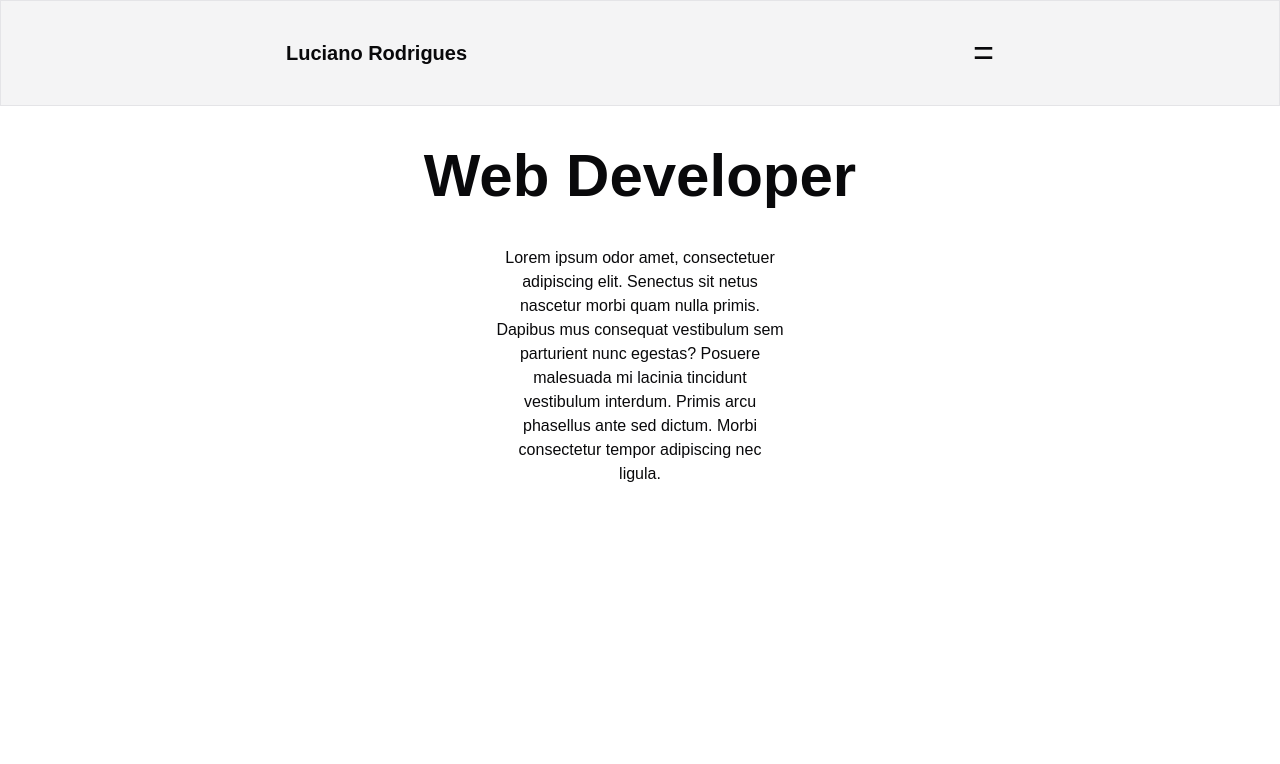
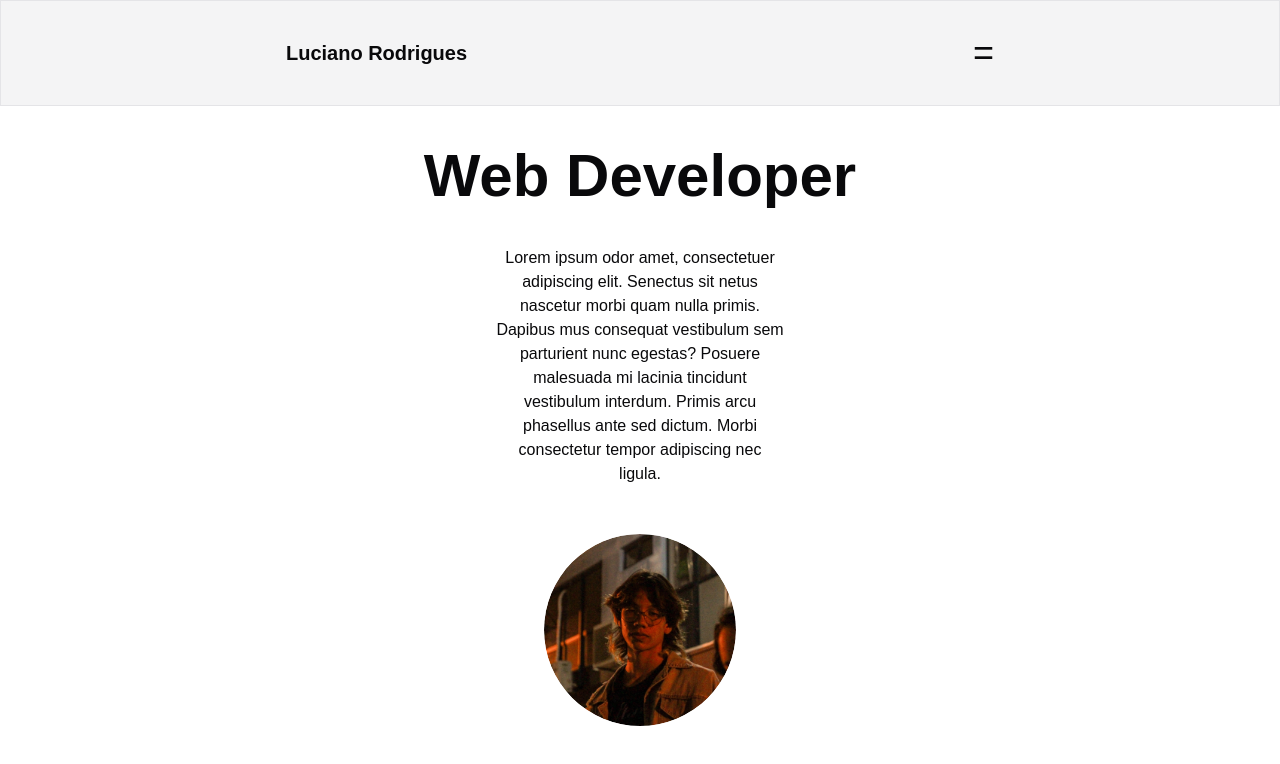
Before and after one commit to sushinectar/my-portfolio, a Next.js app: page / in a window 1280 px wide. Shown: the top 764 px of the page. Built offline with nearby package versions, Linux system fonts and the light colour scheme.

Commit message:
adding new content to the summary

```diff
--- a/src/app/page.js
+++ b/src/app/page.js
@@ -1,5 +1,6 @@
 "use client"
 import React, { useState } from "react"
+import Image from "next/image"
 
 export default function Home() {
   const [isMenuOpen, setIsMenuOpen] = useState(false)
@@ -54,7 +55,8 @@ export default function Home() {
         </div>
       )}
 
-      <main className="flex justify-center">
+      <main className="flex flex-col justify-center gap-12">
+        {/* summary about */}
         <div className="flex flex-col justify-center items-center text-center gap-10 mt-10">
           <h1 className="text-6xl font-bold">Web Developer</h1>
           <p className="w-72">
@@ -63,6 +65,17 @@ export default function Home() {
             vestibulum interdum. Primis arcu phasellus ante sed dictum. Morbi consectetur tempor adipiscing nec ligula.
           </p>
         </div>
+        <div className="flex items-center justify-center">
+          <div className="relative overflow-hidden rounded-full w-48 h-48">
+            <Image
+              src="/photo-me.JPEG"
+              alt="Luciano Photo"
+              layout="fill"
+              objectFit="cover"
+              className="rounded-full transition-transform duration-500 group-hover:scale-110"
+            />
+          </div>
+        </div>
       </main>
     </div>
   )
```
Also changed, not shown: public/photo-me.JPEG (added).
